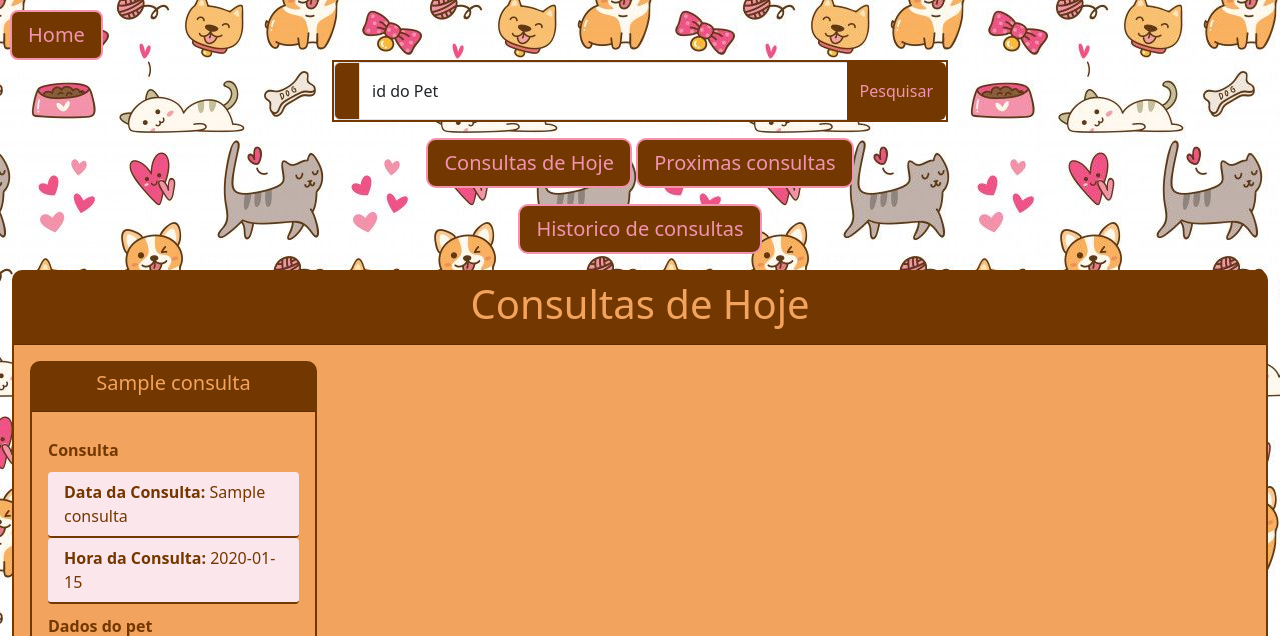
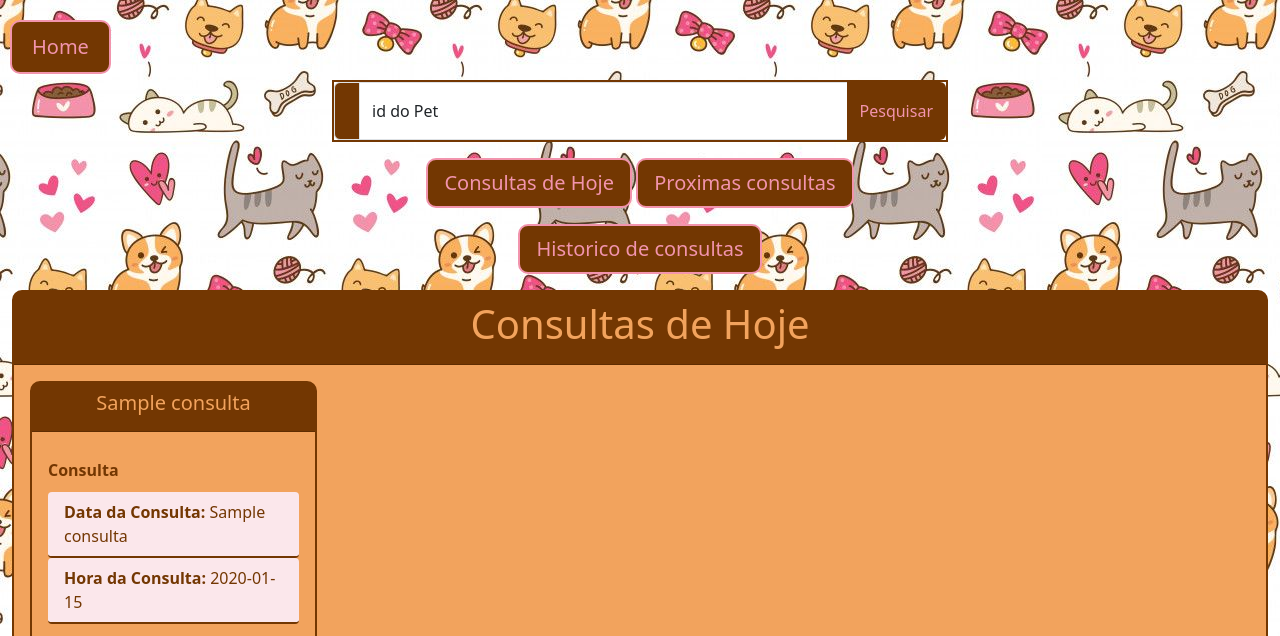
Before and after one commit to Jana-SI/pet_lovers_crud, a Flask app: page /listar_consulta in a window 1280 px wide. Shown: the top 636 px of the page. Run offline with Flask 2, Linux system fonts and the light colour scheme; a database or web service that is not in the repository returns one stand-in record (values such as "Sample title"); some libraries are stand-ins or nearby versions.

Commit message:
ajustes feitos

```diff
--- a/src/app.py
+++ b/src/app.py
@@ -6,13 +6,24 @@ import holidays
 import wtforms
 
 from flask_bootstrap import Bootstrap5
-from wtforms import Form, StringField, IntegerField, DateField, SelectField, DateTimeField
+from wtforms import Form, StringField, IntegerField, DateField, SelectField, DateTimeField, ValidationError
 from wtforms.validators import Length, InputRequired, DataRequired, Regexp
+
+from flask_babelex import Babel, gettext
 
 app = Flask(__name__)
 bootstrap = Bootstrap5(app)
+babel = Babel(app)
 
 app.config["PROPAGATE_EXCEPTIONS"] = False
+
+app.config['LANGUAGES'] = {
+  'pt': 'Português'
+}
+
+@babel.localeselector
+def get_locale():
+    return request.accept_languages.best_match(app.config['LANGUAGES'])
 
 @app.errorhandler(404)
 def not_found(e):
@@ -34,6 +45,10 @@ class CadastroClienteForm(Form):
     cpf = StringField('CPF', [InputRequired(), Length(min=14, max=14)])
     telefone = StringField('Contato', [InputRequired(), Length(min=14, max=15)])
 
+    def validate_nome(self, field):
+        if len(field.data) < 6 or len(field.data) > 50:
+            raise ValidationError(gettext('O campo Nome deve ter entre 6 e 50 caracteres.'))
+
 @app.route('/cadastro_cliente', methods=['GET', 'POST'])
 def cadastrarCliente():
 
@@ -50,7 +65,15 @@ def cadastrarCliente():
       return render_template('/public/cliente/cadastro_cliente.html', sucesso="Cadastrado com sucesso")
 
   else:
-    return render_template('/public/cliente/cadastro_cliente.html', erro="Cadastrado não realizado, tente novamente!")
+    errors = form.errors
+    invalid_fields = [field for field, error in errors.items()]
+    errorNome = form.errors.get('nome', None)
+
+    if errorNome:
+        # Remover os colchetes da mensagem de erro do campo 'nome'
+        errorNome = errorNome[0].replace('[', '').replace(']', '')
+
+    return render_template('/public/cliente/cadastro_cliente.html', erro="Cadastrado não realizado, tente novamente!", invalid_fields=invalid_fields, errorNome = errorNome)
 
 @app.route('/cadastro_cliente_verificando_cpf', methods=['GET', 'POST'])
 def verificaCPF():
@@ -155,6 +178,23 @@ class AssociarForm(Form):
     idPet = StringField('ID do Pet', validators=[DataRequired(), Length(max=50)])
     donosPet = StringField('CPF do Dono', validators=[DataRequired(), Length(max=14)])
 
+    def validate_donosPet(self, field):
+        cpfDono = field.data
+        cpfInt = re.sub('[^0-9]', '', cpfDono)
+
+        donoExistente = verificaCPFbanco(cpfInt)
+
+        if not donoExistente:
+            raise ValidationError('CPF do dono não encontrado.')
+
+    def validate_idPet(self, field):
+        idPet = field.data
+
+        idPetExistente = verificaIdPetbanco(idPet)
+
+        if not idPetExistente:
+            raise ValidationError('Id do pet não encontrado.')
+
 @app.route('/associar_mais_um_dono_pet', methods=['GET', 'POST'])
 def associarDonoPet():
 
@@ -188,8 +228,18 @@ def associarDonoPet():
   else:
     todosPets = pesquisarPets()
     donosPet = pesquisarDonos()
+    erroDonosPet = form.errors.get('donosPet', None)
+    erroIdPet = form.errors.get('idPet', None)
 
-    return render_template('/public/pet/associar_mais_um_dono.html', erro="Associação não realizada, tente novamente!.", todosPets = todosPets, donosPet = donosPet)
+    if erroDonosPet:
+        # Remover os colchetes da mensagem de erro do campo 'donosPet'
+        erroDonosPet = erroDonosPet[0].replace('[', '').replace(']', '')
+
+    if erroIdPet:
+        # Remover os colchetes da mensagem de erro do campo 'idPet'
+        erroIdPet = erroIdPet[0].replace('[', '').replace(']', '')
+
+    return render_template('/public/pet/associar_mais_um_dono.html', erroDonosPet=erroDonosPet, erroIdPet=erroIdPet, todosPets=todosPets, donosPet=donosPet)
 
 @app.route('/associar_mais_um_dono_pet_verificando_cpf', methods=['GET', 'POST'])
 def verificaCPFassociaPet():
--- a/src/static/css/style.css
+++ b/src/static/css/style.css
@@ -1,7 +1,7 @@
 @import url("cores.css");
 
 /* css geral */
-body{
+body {
     background-image: url(../img/fundo.jpg);
 }
 
@@ -9,34 +9,40 @@ body{
     height: 100vh;
 }
 
-#btnHome{
-    background-color: var(--texto);
+#btnHome {
+    margin-top: 20px;
+    margin-left: 10px;
+    padding: 0px;
+    cursor: pointer;
+    -webkit-border-radius: 10;
+    -moz-border-radius: 10;
+    border-radius: 10px;
+    color: var(--fundo);
+    font-size: 20px;
+    background: var(--texto);
+    padding: 10px 20px 10px 20px;
     border: 2px solid var(--fundo);
-    margin-top: 10px;
-    margin-left: 10px;
-}
+    text-decoration: none;
 
-#btnHome a{
-    text-decoration: none;
-    color: var(--fundo);
+    /* flex para alinhar conteúdo*/
+   display: flex;
+   justify-content: space-around;
+   align-items: center;
 }
 
 #btnHome:hover{
-    background-color: var(--fundo);
+    background: var(--fundo);
+    color: var(--texto);
     border: 2px solid var(--texto);
-    color: var(--texto);
-}
-
-#btnHome:hover a{
     text-decoration: none;
-    color: var(--texto);
 }
 
 input::-webkit-outer-spin-button,
 input::-webkit-inner-spin-button {
     /* display: none; <- Crashes Chrome on hover */
     -webkit-appearance: none;
-    margin: 0; /* <-- Apparently some margin are still there even though it's hidden */
+    margin: 0;
+    /* <-- Apparently some margin are still there even though it's hidden */
 }
 
 /* input[type=number] {
--- a/src/static/css/style_listar.css
+++ b/src/static/css/style_listar.css
@@ -1,7 +1,7 @@
 @import url("cores.css");
 
 #rowMobile{
-    margin-top: 60px;
+    margin-top: 80px;
 }
 
 #styleCard{
--- a/src/static/css/style_listar_consulta.css
+++ b/src/static/css/style_listar_consulta.css
@@ -1,7 +1,7 @@
 @import url("cores.css");
 
 #rowMobile{
-    margin-top: 60px;
+    margin-top: 80px;
 }
 
 .tipo{
--- a/src/templates/public/Cliente/listar_deletar_atualizar_clientes.html
+++ b/src/templates/public/Cliente/listar_deletar_atualizar_clientes.html
@@ -12,9 +12,8 @@
 {% from 'bootstrap5/utils.html' import render_icon %}
 
 {% block content %}
-<div class="position-absolute top-0 start-0">
-    <button class="btn btn-lg" id="btnHome"><a href="{{url_for('index')}}">{{render_icon('house-heart-fill')}} Home</a></button>
-</div>
+
+{% include 'public/button.html' %}
 
 <div id="rowMobile" class="row justify-content-center">
     <div class="col-12 col-sm-12 col-md-12 col-lg-6 col-xl-6 col-xxl-6">
--- a/src/templates/public/Pet/cadastro_pet.html
+++ b/src/templates/public/Pet/cadastro_pet.html
@@ -13,9 +13,8 @@
 {% from 'bootstrap5/utils.html' import render_icon %}
 
 {% block content %}
-<div class="position-absolute top-0 start-0">
-    <button class="btn btn-lg" id="btnHome"><a href="{{url_for('index')}}">{{render_icon('house-heart-fill')}} Home</a></button>
-</div>
+
+{% include 'public/button.html' %}
 
 <div class="row justify-content-center">
     <div id="colCad" class="col-10 col-sm-10 col-md-10 col-lg-6 col-xl-6 col-xxl-6">
--- a/src/templates/public/Pet/listar_deletar_atualizar_pets.html
+++ b/src/templates/public/Pet/listar_deletar_atualizar_pets.html
@@ -16,9 +16,7 @@
 
 {% block content %}
 
-<div class="position-absolute top-0 start-0">
-    <button class="btn btn-lg" id="btnHome"><a href="{{url_for('index')}}">{{render_icon('house-heart-fill')}} Home</a></button>
-</div>
+{% include 'public/button.html' %}
 
 <div id="rowMobile" class="row justify-content-center">
     <div class="col-12 col-sm-12 col-md-12 col-lg-6 col-xl-6 col-xxl-6">
--- /dev/null
+++ b/src/templates/public/button.html
@@ -0,0 +1,3 @@
+<div class="position-absolute top-0 start-0">
+    <a id="btnHome" href="{{url_for('index')}}">{{render_icon('house-heart-fill')}} Home</a>
+</div>
--- a/src/templates/public/consulta/agendar.html
+++ b/src/templates/public/consulta/agendar.html
@@ -13,10 +13,7 @@
 
 {% block content %}
 
-<div class="position-absolute top-0 start-0">
-    <button class="btn btn-lg" id="btnHome"><a
-            href="{{url_for('index')}}">{{render_icon('house-heart-fill')}}Home</a></button>
-</div>
+{% include 'public/button.html' %}
 
 <div class="row justify-content-center">
     <div id="colAgendar" class="col-10 col-sm-8 col-md-6 col-lg-6 col-xl-6 col-xxl-6">
--- a/src/templates/public/consulta/listar_deletar_atualizar_consulta.html
+++ b/src/templates/public/consulta/listar_deletar_atualizar_consulta.html
@@ -13,9 +13,8 @@
 {% from 'bootstrap5/utils.html' import render_icon %}
 
 {% block content %}
-<div class="position-absolute top-0 start-0">
-    <button class="btn btn-lg" id="btnHome"><a href="{{url_for('index')}}">{{render_icon('house-heart-fill')}} Home</a></button>
-</div>
+
+{% include 'public/button.html' %}
 
 <div id="rowMobile" class="row justify-content-center text-center">
     <div class="col-12 col-sm-12 col-md-12 col-lg-6 col-xl-6 col-xxl-6">
@@ -99,13 +98,13 @@
                                     <li class="list-group-item"><strong>Data da Consulta:</strong> <span class="data">{{consulta.2}}</span></li>
                                     <li class="list-group-item"><strong>Hora da Consulta:</strong> {{consulta.1.strftime("%H:%M")}}</li>
                                     <div class="fw-bold">Dados do pet</div>
-                                    <li class="list-group-item"><strong>Tipo:</strong> <span class="tipo">{{consulta.6}}</span><img class="imgTipo" src=""></li>
+                                    <li class="list-group-item"><strong>Tipo:</strong> <span class="tipo">{{consulta.6}}</span><img class="imgTipo" src=""></li><!--
                                     <li class="list-group-item"><strong>Raça:</strong> {{consulta.7}}</li>
                                     <li class="list-group-item"><strong>Data de Nascimento:</strong> <span class="nascimento">{{consulta.8}}</span></li>
                                     <li class="list-group-item"><strong>Idade:</strong> <span class="idade"></span></li>
                                     <div class="fw-bold">Dono</div>
                                     <li class="list-group-item"><strong>Nome:</strong> {{consulta.3}}</li>
-                                    <li class="list-group-item"><strong>Contato:</strong> {{consulta.4}}</li>
+                                    <li class="list-group-item"><strong>Contato:</strong> {{consulta.4}}</li> -->
                                 </ul>
                             </div>
                         </div>
@@ -155,14 +154,14 @@
                                     </div>
 
                                     <div class="fw-bold">Dados do pet</div>
-                                    <li class="list-group-item"><strong>Tipo:</strong> <span class="tipo">{{consulta.6}}</span><img class="imgTipo" src=""></li>
+                                    <li class="list-group-item"><strong>Tipo:</strong> <span class="tipo">{{consulta.6}}</span><img class="imgTipo" src=""></li><!--
                                     <li class="list-group-item"><strong>Raça:</strong> {{consulta.7}}</li>
                                     <li class="list-group-item"><strong>Data de Nascimento:</strong> <span class="nascimento">{{consulta.8}}</span></li>
                                     <li class="list-group-item"><strong>Idade:</strong> <span class="idade"></span></li>
 
                                     <div class="fw-bold">Dono</div>
                                     <li class="list-group-item"><strong>Nome:</strong> {{consulta.3}}</li>
-                                    <li class="list-group-item"><strong>Contato:</strong> {{consulta.4}}</li>
+                                    <li class="list-group-item"><strong>Contato:</strong> {{consulta.4}}</li> -->
                                 </ul>
                             </div>
                             <div class="card-footer text-center">
@@ -197,13 +196,13 @@
                                     <li class="list-group-item"><strong>Data da Consulta:</strong> <span class="data">{{consulta.2}}</span></li>
                                     <li class="list-group-item"><strong>Hora da Consulta:</strong> {{consulta.1.strftime("%H:%M")}}</li>
                                     <div class="fw-bold">Dados do pet</div>
-                                    <li class="list-group-item"><strong>Tipo:</strong> <span class="tipo">{{consulta.6}}</span><img class="imgTipo" src=""></li>
+                                    <li class="list-group-item"><strong>Tipo:</strong> <span class="tipo">{{consulta.6}}</span><img class="imgTipo" src=""></li><!--
                                     <li class="list-group-item"><strong>Raça:</strong> {{consulta.7}}</li>
                                     <li class="list-group-item"><strong>Data de Nascimento:</strong> <span class="nascimento">{{consulta.8}}</span></li>
                                     <li class="list-group-item"><strong>Idade:</strong> <span class="idade"></span></li>
                                     <div class="fw-bold">Dono</div>
                                     <li class="list-group-item"><strong>Nome:</strong> {{consulta.3}}</li>
-                                    <li class="list-group-item"><strong>Contato:</strong> {{consulta.4}}</li>
+                                    <li class="list-group-item"><strong>Contato:</strong> {{consulta.4}}</li> -->
                                 </ul>
                             </div>
                         </div>
@@ -264,13 +263,13 @@
                                                 <li class="list-group-item"><strong>Data da Consulta:</strong> <span class="data">{{consulta.2}}</span></li>
                                                 <li class="list-group-item"><strong>Hora da Consulta:</strong> {{consulta.1.strftime("%H:%M")}}</li>
                                                 <div class="fw-bold">Dados do pet</div>
-                                                <li class="list-group-item"><strong>Tipo:</strong> <span class="tipo">{{consulta.6}}</span><img class="imgTipo" src=""></li>
+                                                <li class="list-group-item"><strong>Tipo:</strong> <span class="tipo">{{consulta.6}}</span><img class="imgTipo" src=""></li><!--
                                                 <li class="list-group-item"><strong>Raça:</strong> {{consulta.7}}</li>
                                                 <li class="list-group-item"><strong>Data de Nascimento:</strong> <span class="nascimento">{{consulta.8}}</span></li>
                                                 <li class="list-group-item"><strong>Idade:</strong> <span class="idade"></span></li>
                                                 <div class="fw-bold">Dono</div>
                                                 <li class="list-group-item"><strong>Nome:</strong> {{consulta.3}}</li>
-                                                <li class="list-group-item"><strong>Contato:</strong> {{consulta.4}}</li>
+                                                <li class="list-group-item"><strong>Contato:</strong> {{consulta.4}}</li> -->
                                             </ul>
                                         </div>
                                     </div>
--- a/src/templates/public/erro/error_404.html
+++ b/src/templates/public/erro/error_404.html
@@ -2,9 +2,8 @@
 {% from 'bootstrap5/utils.html' import render_icon %}
 
 {% block content %}
-<div class="position-absolute top-0 start-0">
-    <button class="btn btn-lg" id="btnHome"><a href="{{url_for('index')}}">{{render_icon('house-heart-fill')}} Home</a></button>
-</div>
+
+{% include 'public/button.html' %}
 
 <div class="row justify-content-center align-items-center text-center">
     <div class="col-10 col-sm-10 col-md-10 col-lg-8 col-xl-8 col-xxl-8">
--- a/src/templates/public/erro/error_500.html
+++ b/src/templates/public/erro/error_500.html
@@ -2,9 +2,8 @@
 {% from 'bootstrap5/utils.html' import render_icon %}
 
 {% block content %}
-<div class="position-absolute top-0 start-0">
-    <button class="btn btn-lg" id="btnHome"><a href="{{url_for('index')}}">{{render_icon('house-heart-fill')}} Home</a></button>
-</div>
+
+{% include 'public/button.html' %}
 
 <div class="row justify-content-center align-items-center text-center">
     <div class="col-10 col-sm-10 col-md-10 col-lg-8 col-xl-8 col-xxl-8">
```
Also changed, not shown: src/templates/public/Cliente/cadastro_cliente.html (+12 -3 lines), src/templates/public/Pet/associar_mais_um_dono.html (+13 -4 lines), translations/pt/LC_MESSAGES/messages.po (added), 2 other files.
